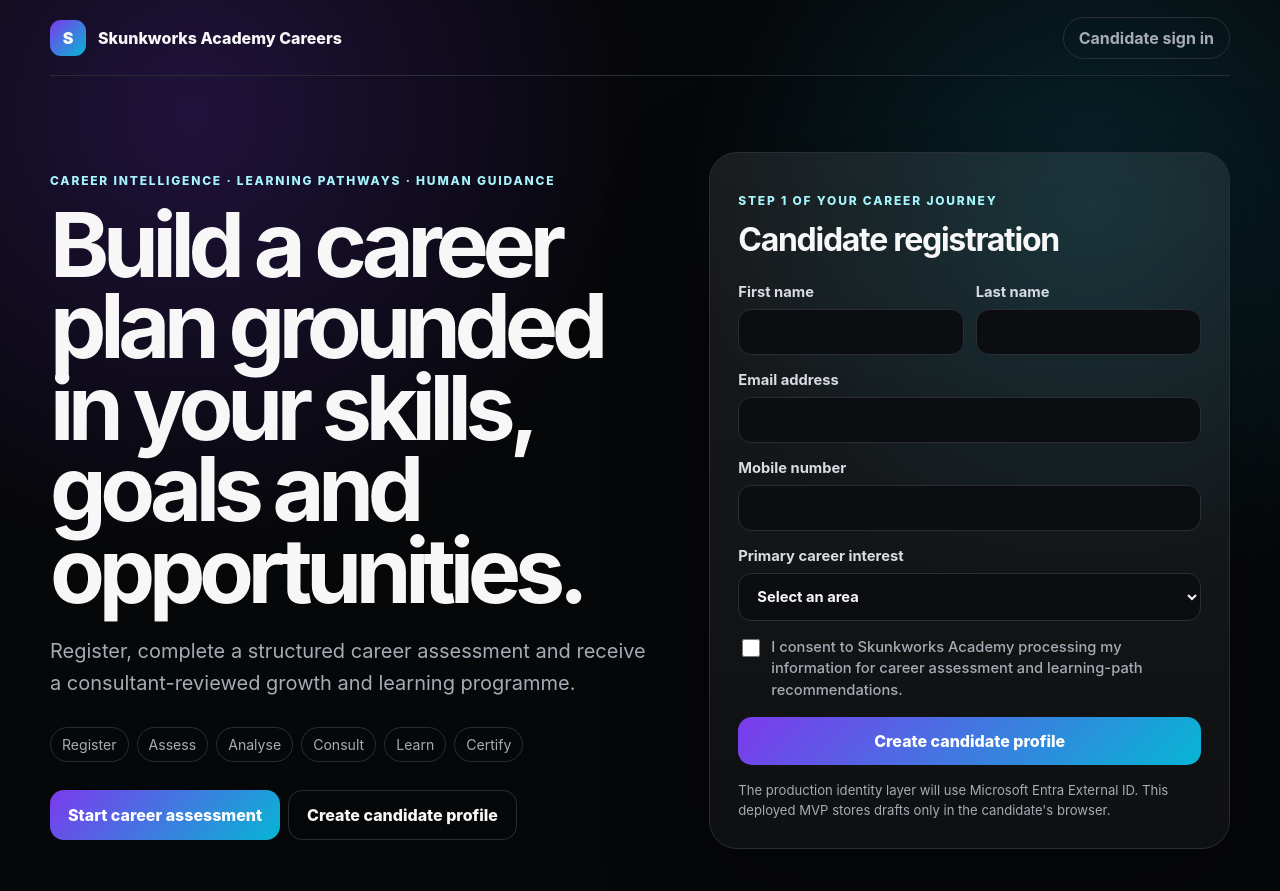
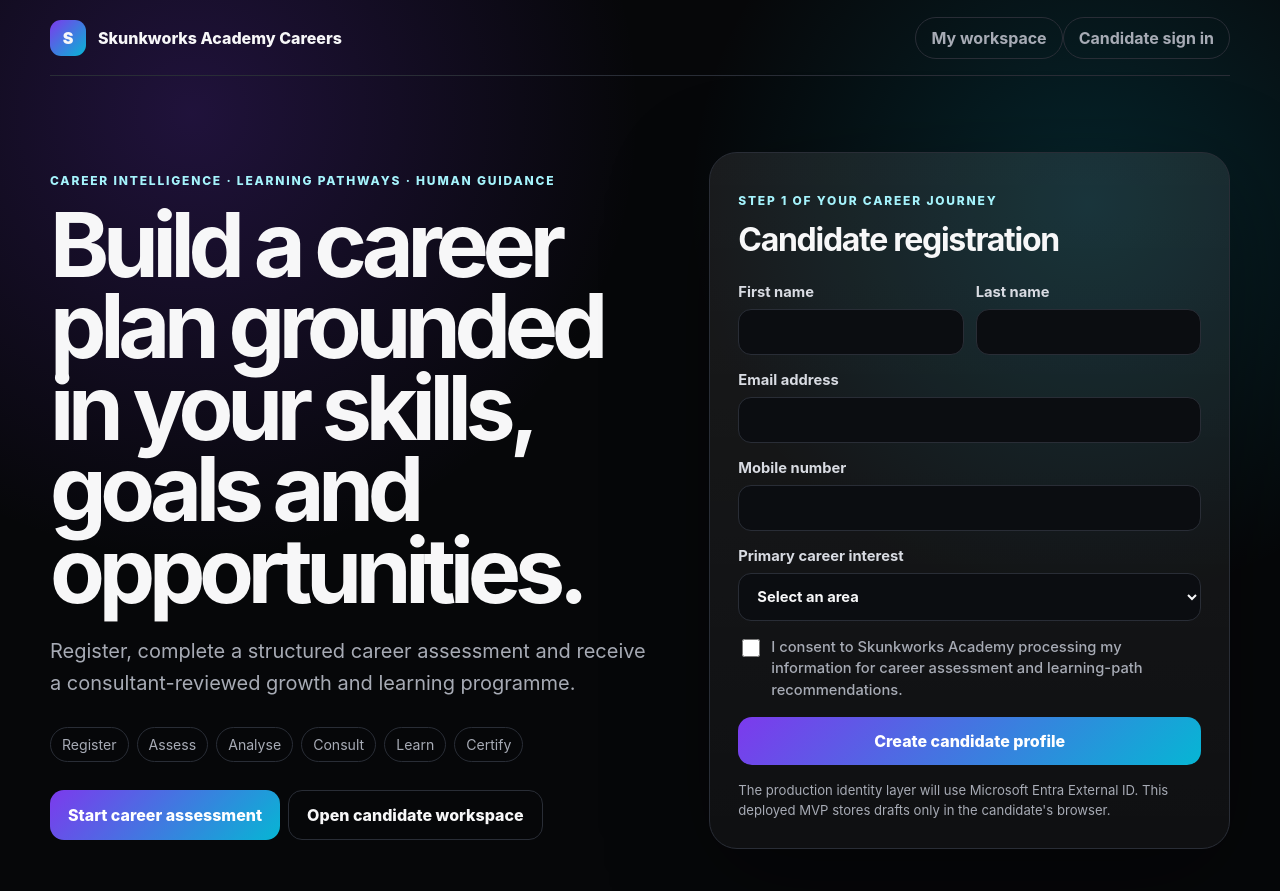
Before and after one commit to skunkworks-academy/careers, a Next.js app: page / in a window 1280 px wide. Shown: the top 891 px of the page. Built offline with nearby package versions, Linux system fonts and the light colour scheme.

Commit message:
feat: connect landing page to candidate workspace

```diff
--- a/app/page.tsx
+++ b/app/page.tsx
@@ -37,7 +37,10 @@ export default function HomePage() {
           <span className="brandMark">S</span>
           <span>Skunkworks Academy Careers</span>
         </a>
-        <a className="signIn" href="/auth/sign-in/">Candidate sign in</a>
+        <nav className="headerActions" aria-label="Candidate navigation">
+          <a className="signIn" href="/workspace/">My workspace</a>
+          <a className="signIn" href="/auth/sign-in/">Candidate sign in</a>
+        </nav>
       </header>
 
       <section className="hero">
@@ -52,7 +55,7 @@ export default function HomePage() {
           </div>
           <div className="heroActions">
             <a className="primaryLink" href="/assessment/">Start career assessment</a>
-            <a className="secondaryLink" href="#registration-heading">Create candidate profile</a>
+            <a className="secondaryLink" href="/workspace/">Open candidate workspace</a>
           </div>
         </div>
 
@@ -63,7 +66,10 @@ export default function HomePage() {
             <div className="success" role="status">
               <strong>Candidate profile prepared.</strong>
               <p>Your registration has been saved in this browser for the MVP. Continue to the full Career Growth and Learning Assessment.</p>
-              <a className="primaryLink" href="/assessment/">Continue to assessment</a>
+              <div className="heroActions">
+                <a className="primaryLink" href="/assessment/">Continue to assessment</a>
+                <a className="secondaryLink" href="/workspace/">View workspace</a>
+              </div>
               <button type="button" className="textButton" onClick={() => { setSubmitted(false); setForm(initialForm); }}>Register another candidate</button>
             </div>
           ) : (
```
